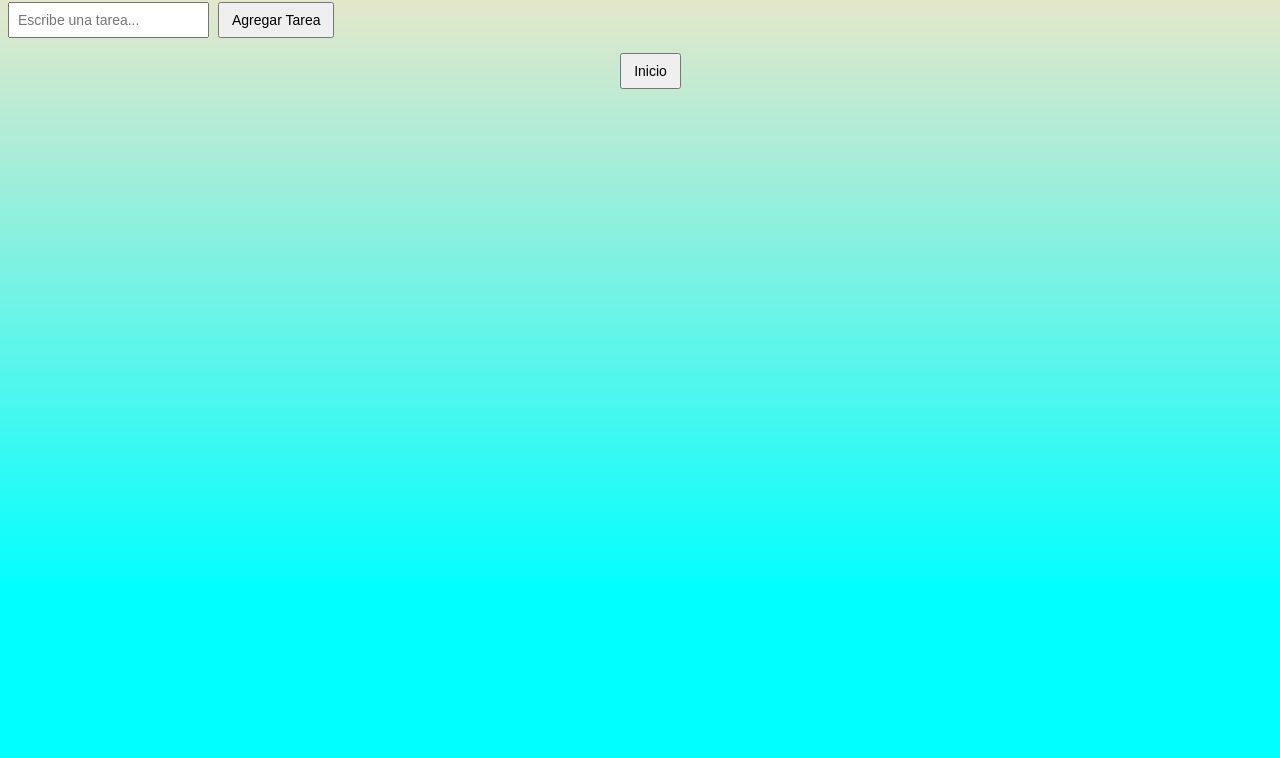
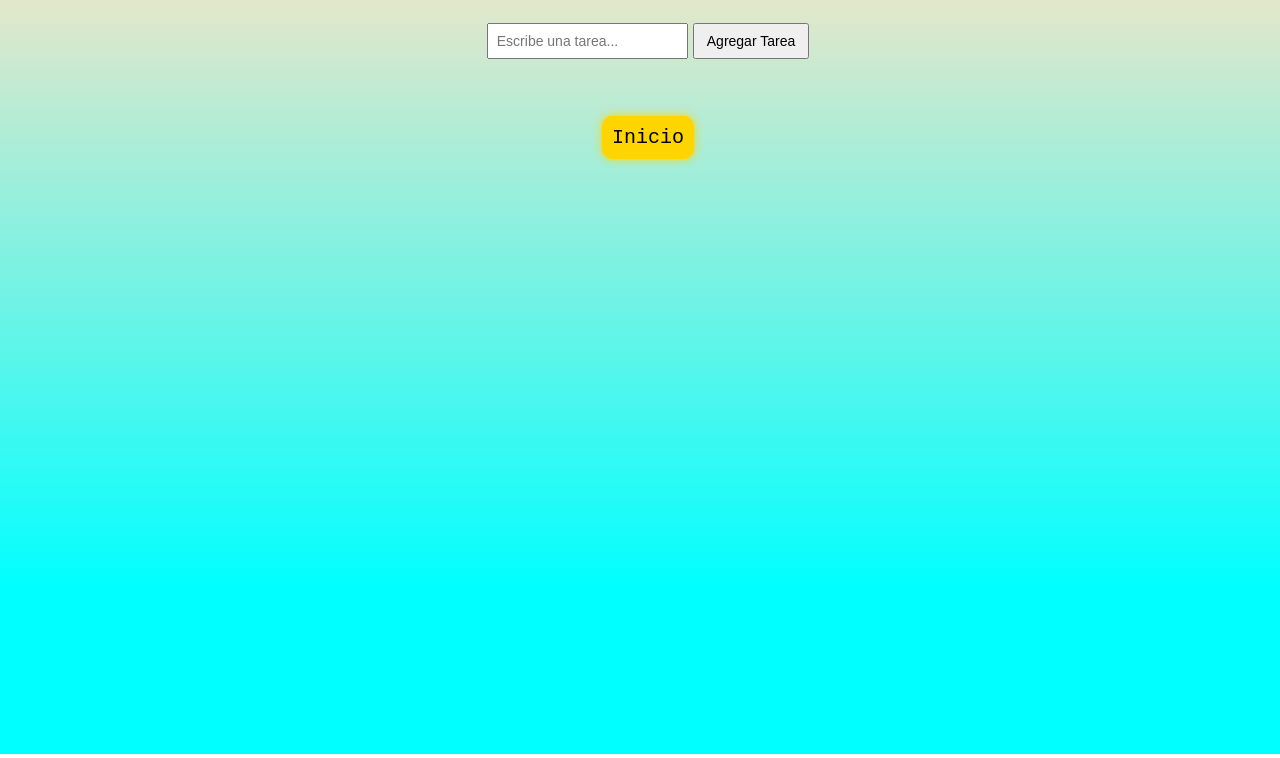
Before and after one commit to IPIA-14/Actividades-Javascript-Manejo-Dom, a plain HTML site: page ejer6.html in a window 1280 px wide. Shown: the part 71-829 px from the top of the page. Drawn offline with Linux system fonts and the light colour scheme.

Commit message:
Actividad JavasCript Manejo Dom

```diff
--- a/ejer6.html
+++ b/ejer6.html
@@ -9,13 +9,15 @@
 
   <h1>Gestión de Tareas</h1>
 
-  <input type="text" id="nuevaTarea" placeholder="Escribe una tarea...">
-  <button id="agregarTarea">Agregar Tarea</button>
+  <div class="contenedor">
+    <input type="text" id="nuevaTarea" placeholder="Escribe una tarea...">
+    <button id="agregarTarea">Agregar Tarea</button>
+  </div>
 
   <div id="listaTareas"></div>
 
   <div class="centro">
-    <button onclick="location.href='./index.html'">Inicio</button>
+    <button onclick="location.href='./index.html'" class="boton">Inicio</button>
   </div>
   <script src="./js/ejer6.js"></script>
 </body>
--- a/estilos css/estilo.css
+++ b/estilos css/estilo.css
@@ -3,3 +3,32 @@ body{
     height: 100vh;
     width: 100%;
 }
+.botones{
+    display: flex;
+    justify-content: center;
+    align-items: center;
+    height: 100px;
+    width: 100%;
+    font-family: monospace;
+}
+.boton{
+    display: inline-block;
+    background-color: rgb(255, 213, 0);
+    color: black;
+    border: none;
+    padding: 10px;
+    font-size: 20px;
+    margin: 10px;
+    border-radius: 10px;
+    cursor: pointer;
+    box-shadow: 0 0 10px rgb(255, 213, 0);
+    font-family: monospace;
+}
+.boton:hover{
+    background-color: rgb(236, 10, 10);
+    color: black;
+}
+.titulo{
+    text-align: center;
+    font-family: monospace;
+}
--- a/estilos css/estilo1.css
+++ b/estilos css/estilo1.css
@@ -20,5 +20,21 @@ body{
     align-items: center;
     justify-content: center;
     margin: 15PX;
-
 }
+.boton{
+    display: inline-block;
+    background-color: rgb(255, 213, 0);
+    color: black;
+    border: none;
+    padding: 10px;
+    font-size: 20px;
+    margin: 10px;
+    border-radius: 10px;
+    cursor: pointer;
+    box-shadow: 0 0 10px rgb(255, 213, 0);
+    font-family: monospace;
+}
+.boton:hover{
+    background-color: rgb(236, 10, 10);
+    color: black;
+}
--- a/estilos css/estilo2.css
+++ b/estilos css/estilo2.css
@@ -6,10 +6,12 @@ body{
 .enlace{
     color: white;
     font-family: monospace;
+    text-align: center;
 }
 .titulo{
     color: rgb(0, 0, 0);
     font-family: monospace;
+    text-align: center;
 }
 .centro{
     display: flex;
@@ -17,3 +19,20 @@ body{
     justify-content: center;
     margin: 15PX;
 }
+.boton{
+    display: inline-block;
+    background-color: rgb(255, 213, 0);
+    color: black;
+    border: none;
+    padding: 10px;
+    font-size: 20px;
+    margin: 10px;
+    border-radius: 10px;
+    cursor: pointer;
+    box-shadow: 0 0 10px rgb(255, 213, 0);
+    font-family: monospace;
+}
+.boton:hover{
+    background-color: rgb(236, 10, 10);
+    color: black;
+}
--- a/estilos css/estilo3.css
+++ b/estilos css/estilo3.css
@@ -21,3 +21,20 @@ body{
     justify-content: center;
     margin: 15PX;
 }
+.boton{
+    display: inline-block;
+    background-color: rgb(255, 213, 0);
+    color: black;
+    border: none;
+    padding: 10px;
+    font-size: 20px;
+    margin: 10px;
+    border-radius: 10px;
+    cursor: pointer;
+    box-shadow: 0 0 10px rgb(255, 213, 0);
+    font-family: monospace;
+}
+.boton:hover{
+    background-color: rgb(236, 10, 10);
+    color: black;
+}
--- a/estilos css/estilo4.css
+++ b/estilos css/estilo4.css
@@ -21,3 +21,20 @@ body{
     justify-content: center;
     margin: 15PX;
 }
+.boton{
+    display: inline-block;
+    background-color: rgb(255, 213, 0);
+    color: black;
+    border: none;
+    padding: 10px;
+    font-size: 20px;
+    margin: 10px;
+    border-radius: 10px;
+    cursor: pointer;
+    box-shadow: 0 0 10px rgb(255, 213, 0);
+    font-family: monospace;
+}
+.boton:hover{
+    background-color: rgb(236, 10, 10);
+    color: black;
+}
--- a/estilos css/estilo5.css
+++ b/estilos css/estilo5.css
@@ -4,7 +4,7 @@ body{
     width: 100%;
 }
 #clickMe{
-    background-color: rgb(237, 222, 105);
+    background-color: green;
     width: 80px;
     height: 30px;
     border: 1px solid black;
@@ -15,7 +15,7 @@ body{
     margin: 5px;
 }
 #removeEvent{
-    background-color: rgb(237, 222, 105);
+    background-color: rgb(247, 1, 1);
     width: 80px;
     height: 30px;
     border: 1px solid black;
@@ -44,3 +44,20 @@ body{
     justify-content: center;
     margin: 15PX;
 }
+.boton{
+    display: inline-block;
+    background-color: rgb(255, 213, 0);
+    color: black;
+    border: none;
+    padding: 10px;
+    font-size: 20px;
+    margin: 10px;
+    border-radius: 10px;
+    cursor: pointer;
+    box-shadow: 0 0 10px rgb(255, 213, 0);
+    font-family: monospace;
+}
+.boton:hover{
+    background-color: rgb(236, 10, 10);
+    color: black;
+}
--- a/estilos css/estilo6.css
+++ b/estilos css/estilo6.css
@@ -53,3 +53,39 @@ button {
     justify-content: center;
     margin: 15PX;
 }
+.boton{
+    display: inline-block;
+    background-color: rgb(255, 213, 0);
+    color: black;
+    border: none;
+    padding: 10px;
+    font-size: 20px;
+    margin: 10px;
+    border-radius: 10px;
+    cursor: pointer;
+    box-shadow: 0 0 10px rgb(255, 213, 0);
+    font-family: monospace;
+}
+.boton:hover{
+    background-color: rgb(236, 10, 10);
+    color: black;
+}
+h1{
+    text-align: center;
+    font-family: monospace;
+}
+.contenedor{
+    display: flex;
+    justify-content: center;
+    align-items: center;
+    height: 100px;
+    width: 100%;
+    font-family: monospace;
+}
+.tarea{
+    height: 30px;
+    width: 300px;
+    font-family: monospace;
+    background-color: bisque;
+    margin-left: 37%;
+}
--- a/js/ejer6.js
+++ b/js/ejer6.js
@@ -12,24 +12,20 @@ botonAgregar.addEventListener("click", () => {
     return;
   }
 
-  // Crear contenedor de tarea
-  const divTarea = document.createElement("div");
+  const divTarea = document.createElement("div");  // Crear contenedor de tarea
   divTarea.className = "tarea";
 
-  // Crear texto de la tarea
-  const textoTarea = document.createElement("span");
+  const textoTarea = document.createElement("span"); // para  rear texto de la tarea
   textoTarea.textContent = texto;
 
-  // Crear icono check
-  const iconoCheck = document.createElement("span");
+  const iconoCheck = document.createElement("span"); //  Crear icono check para cambiar el collor
   iconoCheck.innerHTML = "X";
   iconoCheck.className = "icono no-realizada";
 
-  // Alternar color al hacer clic
   iconoCheck.addEventListener("click", () => {
     console.log("Haz clic en el icono");
     iconoCheck.classList.toggle("realizada");
-    //iconoCheck.classList.toggle("no-realizada");
+    //iconoCheck.classList.toggle("no realizada");
   });
 
   // Crear icono eliminar
@@ -44,14 +40,13 @@ botonAgregar.addEventListener("click", () => {
     }
   });
 
-  // Armar tarea
   divTarea.appendChild(textoTarea);
   divTarea.appendChild(iconoCheck);
   divTarea.appendChild(iconoEliminar);
 
-  // Agregar a la lista
-  listaTareas.appendChild(divTarea);
 
-  // Limpiar input
-  inputTarea.value = "";
+  listaTareas.appendChild(divTarea);   // Agregar a la lista
+
+
+  inputTarea.value = ""; // limpiar todo el texto o lo que hay en la pantalla
 });
```
Also changed, not shown: ejer1.html (+1 -1 lines), ejer2.html (+1 -1 lines), ejer3.html (+1 -1 lines), ejer4.html (+1 -1 lines), ejer5.html (+1 -1 lines), index.html (+14 -8 lines).
